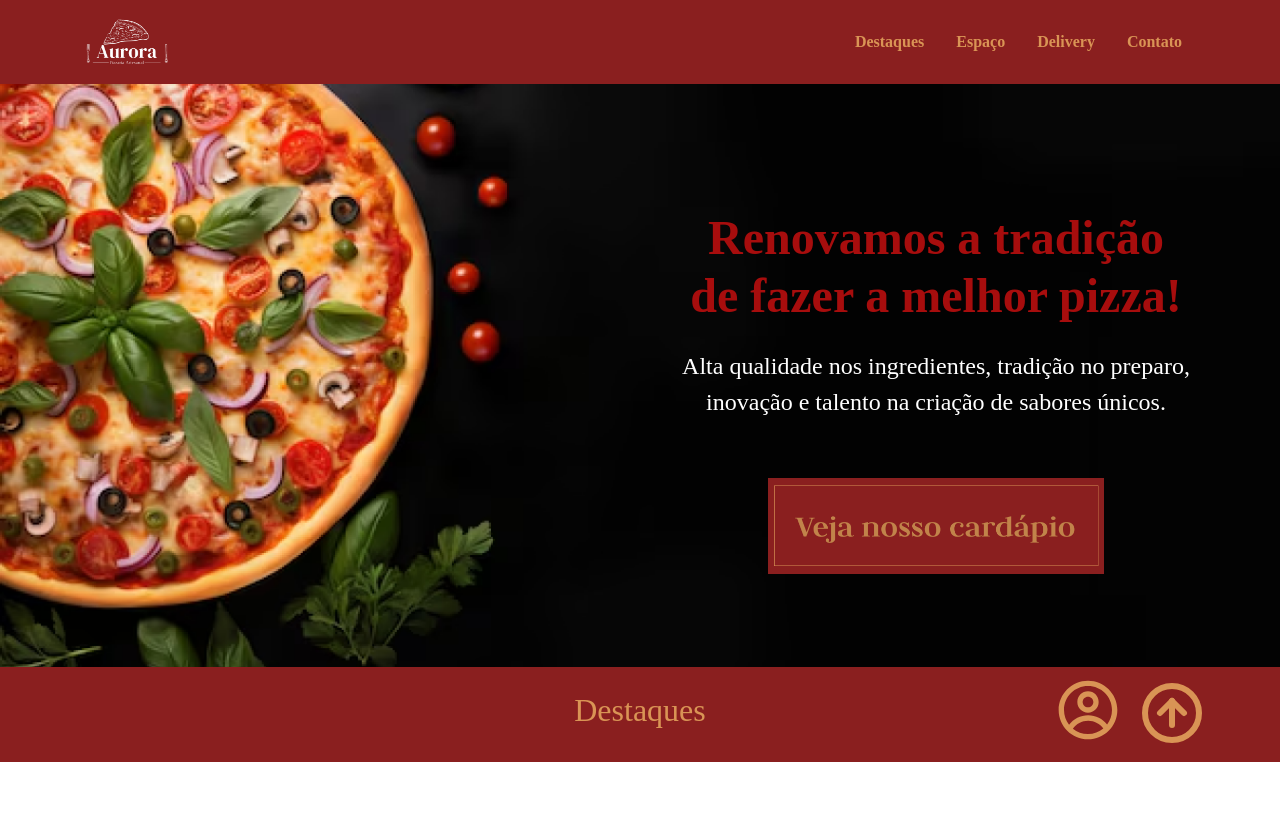
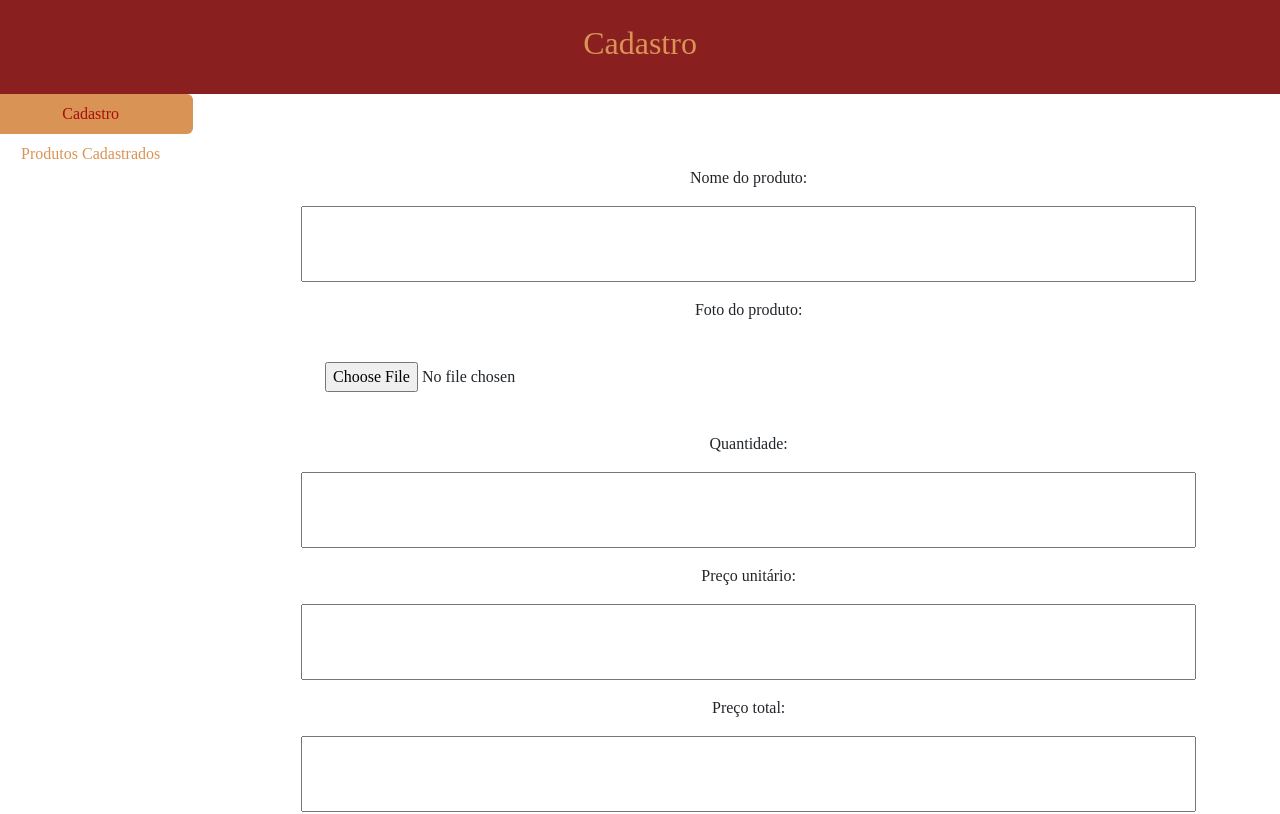
Before and after one commit to monosodrac/PizzariaAurora_frontend, a React (Create React App) app: page /cadastro-produtos in a window 1280 px wide. Shown: the top 814 px of the page. Built offline with nearby package versions, Linux system fonts and the light colour scheme; a web font is replaced by a local one.

Commit message:
remove delivery and espaco to optimiza the project

```diff
--- a/src/Components/Cadastro/Produtos/CadProdutos.js
+++ b/src/Components/Cadastro/Produtos/CadProdutos.js
@@ -1,31 +1,49 @@
 import React, { useState } from "react";
-// import { useForm } from "react-hook-form";
 
 export default function CadProdutos() {
     const [products, setProducts] = useState([]);
     const [imageURL, setImageURL] = useState();
-    // const { register, handleSubmit, reset } = useForm();
+    const [formData, setFormData] = useState({
+        name: "",
+        quant: "",
+        uni: "",
+        total: ""
+    });
 
-    // const onSubmit = (data) => {
-    //     const newProduct = {
-    //         name: data.name,
-    //         quant: data.quant,
-    //         uni: data.uni,
-    //         total: data.total,
-    //         imageURL: imageURL
-    //     };
-    //     setProducts([...products, newProduct]);
-    //     reset();
-    //     setImageURL();
-    // };
+    const handleChange = (e) => {
+        const { name, value } = e.target;
+        setFormData({
+            ...formData,
+            [name]: value
+        });
+    };
 
-    // const handleImageChange = (e) => {
-    //     const file = e.target.files[0];
-    //     if (file) {
-    //         const url = URL.createObjectURL(file);
-    //         setImageURL(url);
-    //     };
-    // };
+    const onSubmit = (e) => {
+        e.preventDefault();
+        const newProduct = {
+            name: formData.name,
+            quant: formData.quant,
+            uni: formData.uni,
+            total: formData.total,
+            imageURL: imageURL
+        };
+        setProducts([...products, newProduct]);
+        setFormData({
+            name: "",
+            quant: "",
+            uni: "",
+            total: ""
+        });
+        setImageURL(null);
+    };
+
+    const handleImageChange = (e) => {
+        const file = e.target.files[0];
+        if (file) {
+            const url = URL.createObjectURL(file);
+            setImageURL(url);
+        }
+    };
 
     return (
         <div className="cadastro">
@@ -41,29 +59,53 @@ export default function CadProdutos() {
                     <div className="tab-content col-lg-10">
                         <div className="tab-pane active" id="aba1">
                             <div className="container">
-                                {/* <form className="form__Prod" onSubmit={handleSubmit(onSubmit)}>
+                                <form className="form__Prod" onSubmit={onSubmit}>
                                     <label>
                                         Nome do produto:
                                     </label>
-                                    <input type="text" {...register("name")} />
+                                    <input
+                                        type="text"
+                                        name="name"
+                                        value={formData.name}
+                                        onChange={handleChange}
+                                    />
                                     <label>
                                         Foto do produto:
                                     </label>
-                                    <input type="file" accept="image/png, image/jpeg"  onChange={handleImageChange} />
+                                    <input
+                                        type="file"
+                                        accept="image/png, image/jpeg"
+                                        onChange={handleImageChange}
+                                    />
                                     <label>
-                                        quantidade:
+                                        Quantidade:
                                     </label>
-                                    <input type="number" {...register("quant")} />
+                                    <input
+                                        type="number"
+                                        name="quant"
+                                        value={formData.quant}
+                                        onChange={handleChange}
+                                    />
                                     <label>
                                         Preço unitário:
                                     </label>
-                                    <input type="number" {...register("uni")} />
+                                    <input
+                                        type="number"
+                                        name="uni"
+                                        value={formData.uni}
+                                        onChange={handleChange}
+                                    />
                                     <label>
                                         Preço total:
                                     </label>
-                                    <input type="number" {...register("total")} />
+                                    <input
+                                        type="number"
+                                        name="total"
+                                        value={formData.total}
+                                        onChange={handleChange}
+                                    />
                                     <button className="btn" type="submit">Enviar</button>
-                                </form> */}
+                                </form>
                             </div>
                         </div>
                         <div className="tab-pane" id="aba2">
@@ -73,7 +115,7 @@ export default function CadProdutos() {
                                     <div key={index} className="product-item">
                                         {product.imageURL && (
                                             <div>
-                                                <img src={product.imageURL} alt="Produto" style={{maxWidth: "300px", maxHeight: "300px"}} />
+                                                <img src={product.imageURL} alt="Produto" style={{ maxWidth: "300px", maxHeight: "300px" }} />
                                             </div>
                                         )}
                                         <p><b>Nome:</b> {product.name}</p>
@@ -92,3 +134,101 @@ export default function CadProdutos() {
         </div>
     );
 };
+
+
+
+
+// import React, { useState } from "react";
+// import { useForm } from "react-hook-form";
+
+// export default function CadProdutos() {
+//     const [products, setProducts] = useState([]);
+//     const [imageURL, setImageURL] = useState();
+//     const { register, handleSubmit, reset } = useForm();
+
+//     const onSubmit = (data) => {
+//         const newProduct = {
+//             name: data.name,
+//             quant: data.quant,
+//             uni: data.uni,
+//             total: data.total,
+//             imageURL: imageURL
+//         };
+//         setProducts([...products, newProduct]);
+//         reset();
+//         setImageURL();
+//     };
+
+//     const handleImageChange = (e) => {
+//         const file = e.target.files[0];
+//         if (file) {
+//             const url = URL.createObjectURL(file);
+//             setImageURL(url);
+//         };
+//     };
+
+//     return (
+//         <div className="cadastro">
+//             <div className="hsection">
+//                 <h2>Cadastro</h2>
+//             </div>
+//             <section id="produtos">
+//                 <div className="row">
+//                     <nav className="nav nav-pills flex-column col-lg-2 col-md-12">
+//                         <button data-bs-toggle="tab" data-bs-target="#aba1" className="nav-link active" type="button">Cadastro</button>
+//                         <button data-bs-toggle="tab" data-bs-target="#aba2" className="nav-link" type="button">Produtos Cadastrados</button>
+//                     </nav>
+//                     <div className="tab-content col-lg-10">
+//                         <div className="tab-pane active" id="aba1">
+//                             <div className="container">
+//                                 <form className="form__Prod" onSubmit={handleSubmit(onSubmit)}>
+//                                     <label>
+//                                         Nome do produto:
+//                                     </label>
+//                                     <input type="text" {...register("name")} />
+//                                     <label>
+//                                         Foto do produto:
+//                                     </label>
+//                                     <input type="file" accept="image/png, image/jpeg"  onChange={handleImageChange} />
+//                                     <label>
+//                                         quantidade:
+//                                     </label>
+//                                     <input type="number" {...register("quant")} />
+//                                     <label>
+//                                         Preço unitário:
+//                                     </label>
+//                                     <input type="number" {...register("uni")} />
+//                                     <label>
+//                                         Preço total:
+//                                     </label>
+//                                     <input type="number" {...register("total")} />
+//                                     <button className="btn" type="submit">Enviar</button>
+//                                 </form>
+//                             </div>
+//                         </div>
+//                         <div className="tab-pane" id="aba2">
+//                             <h3>Produtos cadastrados</h3>
+//                             {products.length > 0 ? (
+//                                 products.map((product, index) => (
+//                                     <div key={index} className="product-item">
+//                                         {product.imageURL && (
+//                                             <div>
+//                                                 <img src={product.imageURL} alt="Produto" style={{maxWidth: "300px", maxHeight: "300px"}} />
+//                                             </div>
+//                                         )}
+//                                         <p><b>Nome:</b> {product.name}</p>
+//                                         <p><b>Quantidade:</b> {product.quant}</p>
+//                                         <p><b>Preço Unitário:</b> {product.uni}</p>
+//                                         <p><b>Preço Total:</b> {product.total}</p>
+//                                     </div>
+//                                 ))
+//                             ) : (
+//                                 <p>Nenhum produto cadastrado</p>
+//                             )}
+//                         </div>
+//                     </div>
+//                 </div>
+//             </section>
+//         </div>
+//     );
+// };
--- a/src/Dashboard/Cliente/index.js
+++ b/src/Dashboard/Cliente/index.js
@@ -1,13 +1,11 @@
 import React from "react";
 
 import Inicio from "../../Inicio/Autenticado";
-// import Cardapio from "../../Components/Cardapio/index";
 
 export default function DashBoardEmpresa() {
     return(
         <div>
             <Inicio />
-            {/* <Cardapio /> */}
         </div>
     );
 };
--- a/src/Inicio/Autenticado/index.js
+++ b/src/Inicio/Autenticado/index.js
@@ -1,4 +1,3 @@
-import React from "react";
 import { Link } from "react-router-dom";
 
 import { CgProfile } from "react-icons/cg";
@@ -7,8 +6,6 @@ import { TbCircleArrowUp } from "react-icons/tb";
 import Header from '../../Components/Header/Main/Header';
 import Hero from "../../Components/Inicio/Hero";
 import Destaques from "../../Components/Inicio/Destaques";
-// import Espaco from "../../Components/Inicio/Espaco";
-import Delivery from "../../Components/Inicio/Delivery";
 import Contato from "../../Components/Footer/Main/Contato";
 
 import "../../Styles/main.scss";
@@ -20,8 +17,6 @@ export default function App() {
             <main>
                 <Hero />
                 <Destaques />
-                {/* <Espaco /> */}
-                <Delivery />
             </main>
             <Link to='/perfil' className='btn__login'><CgProfile /></Link>
             <a href='#head' className='btn__up'><TbCircleArrowUp /></a>
--- a/src/Router/Autenticados.routes.js
+++ b/src/Router/Autenticados.routes.js
@@ -5,6 +5,7 @@ import Cardapio from '../Components/Cardapio';
 import Perfil from '../Components/Perfil/PerfilCliente';
 import Pedido from '../Components/ConfirmaPedido/Pedido';
 import PedConf from '../Components/ConfirmaPedido/PedConf';
+import CadProdutos from '../Components/Cadastro/Produtos/CadProdutos'
 
 export default function Autenticados() {
     return (
@@ -13,6 +14,7 @@ export default function Autenticados() {
                 <Routes>
                     <Route path='/' element={<DashBoardCliente />} />
 
+                    <Route path='/cadastro-produtos' element={<CadProdutos />} />
                     <Route path='/cardapio' element={<Cardapio />} />
                     <Route path='/perfil' element={<Perfil />} />
                     <Route path='/pedido' element={<Pedido />} />
```
Also changed, not shown: src/Assets/assets.js (+87 -1 lines), src/Inicio/NaoAutenticado/index.js (+2 -10 lines), src/styles/Config/_cardapio.scss (+2 -10 lines).
